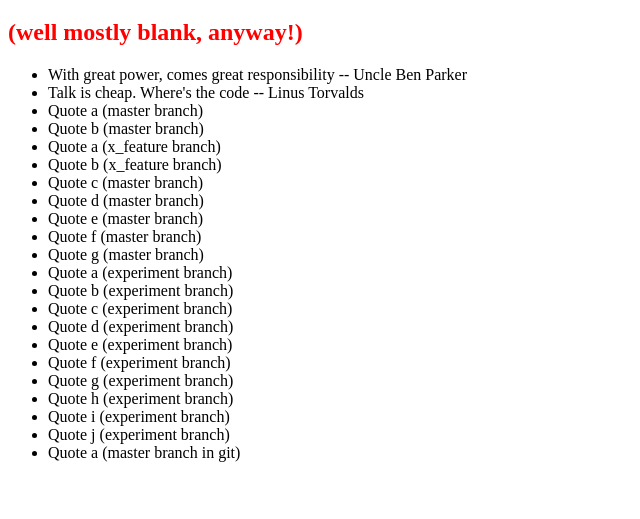
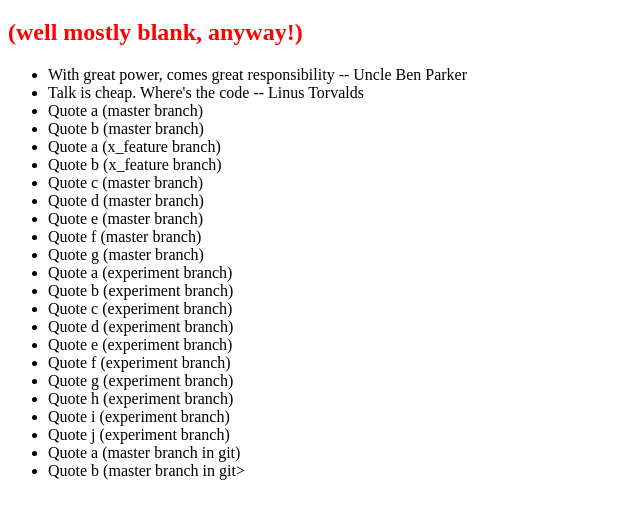
Before and after one commit to bartandsap/0main_openSAP_repo, a plain HTML site: page index.html in a window 1280 px wide. Shown: the part 61-580 px from the top of the page, without its empty margins (0-640 px from the left). Drawn offline with Linux system fonts and the light colour scheme.

Commit message:
Added quote b (master branch in git)

```diff
--- a/index.html
+++ b/index.html
@@ -32,6 +32,7 @@
 			<li>Quote i (experiment branch)</li>
 			<li>Quote j (experiment branch)</li>
 			<li>Quote a (master branch in git)</li>
+			<li>Quote b (master branch in git></li>
 		</ul>
 	</body>
 </html>
```
